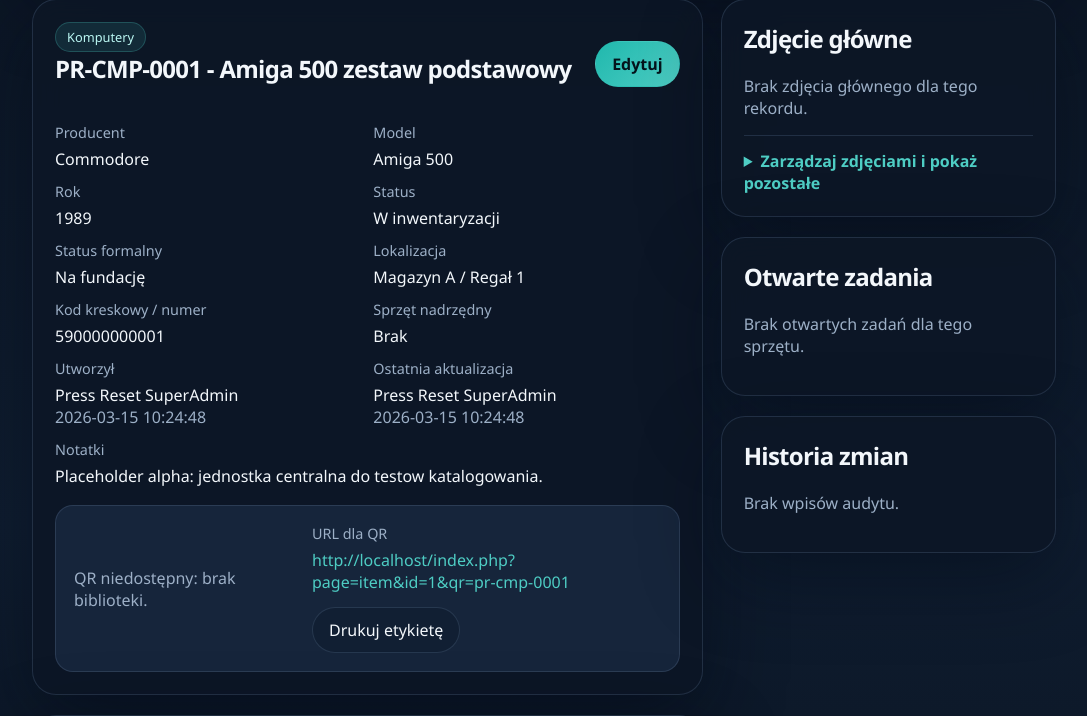
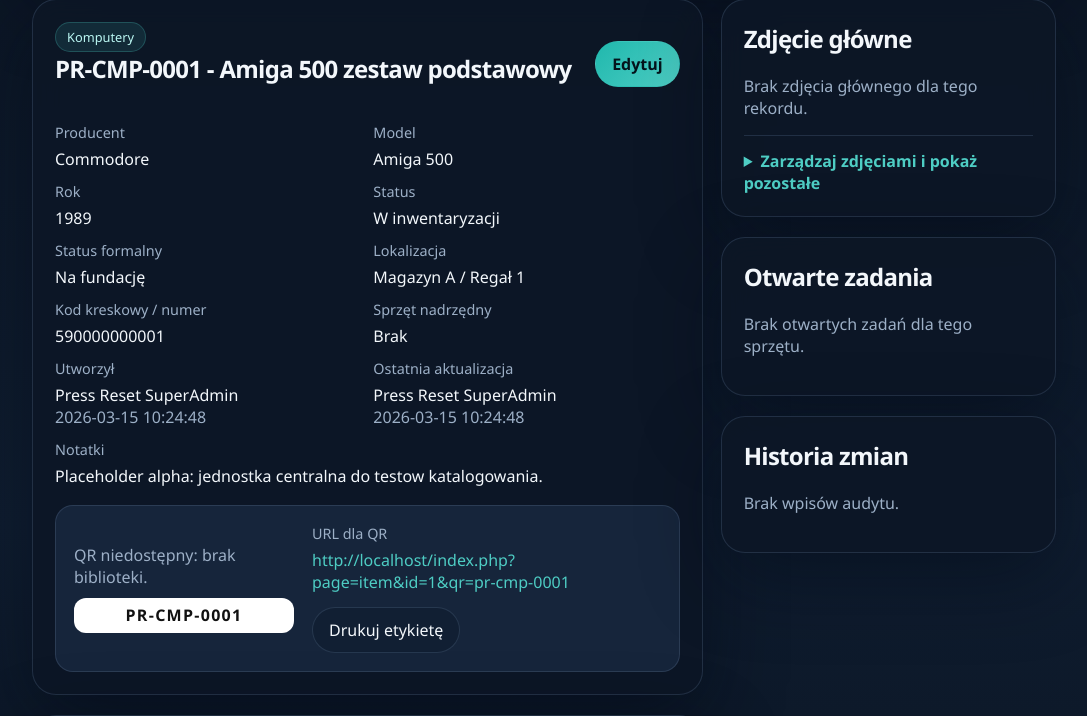
Before and after one commit to vejinnovem/pri, a PHP site: page /index.php?page=item&id=1 in a window 1280 px wide. Shown: the part 515-1231 px from the top of the page, without its empty margins (96-1183 px from the left). Run offline with PHP 8.4, Linux system fonts and the light colour scheme; a user stored in the database is signed in; data comes from the database, SQL or seed files in the repository; data that the repository does not hold is empty; some libraries are stand-ins or nearby versions.

Commit message:
Simplify printable QR labels

```diff
--- a/app/helpers.php
+++ b/app/helpers.php
@@ -749,6 +749,15 @@ function qr_svg_markup(string $content, int $size = 220): string
     return $writer->writeString($content);
 }
 
+function qr_label_markup(string $content, string $inventoryCode, int $size = 220): string
+{
+    return sprintf(
+        '<div class="qr-label"><div class="qr-svg">%s</div><div class="qr-label-code">%s</div></div>',
+        qr_svg_markup($content, $size),
+        h($inventoryCode)
+    );
+}
+
 function create_image_resource(string $sourcePath, string $mime): GdImage|false
 {
     return match ($mime) {
--- a/assets/style.css
+++ b/assets/style.css
@@ -430,6 +430,14 @@ textarea {
     max-width: 220px;
 }
 
+.qr-label {
+    width: 100%;
+    max-width: 240px;
+    display: grid;
+    gap: 10px;
+    justify-items: center;
+}
+
 .qr-svg svg {
     width: 100%;
     height: auto;
@@ -437,6 +445,19 @@ textarea {
     border-radius: 18px;
     background: #fff;
     padding: 10px;
+}
+
+.qr-label-code {
+    width: 100%;
+    padding: 8px 12px;
+    border-radius: 12px;
+    background: #fff;
+    color: #111;
+    text-align: center;
+    font-size: 1rem;
+    font-weight: 800;
+    letter-spacing: 0.08em;
+    line-height: 1.2;
 }
 
 .qr-block a,
@@ -588,6 +648,10 @@ code, pre {
 }
 
 @media print {
+    @page {
+        margin: 0;
+    }
+
     body {
         background: #fff;
         color: #000;
--- a/index.php
+++ b/index.php
@@ -2067,23 +2067,9 @@ if ($page === 'item-label') {
         <title><?= h($item['inventory_code']) ?> | Etykieta</title>
         <link rel="stylesheet" href="assets/style.css">
     </head>
-    <body>
-    <main class="label-shell">
-        <div class="print-actions">
-            <button class="button primary" type="button" onclick="window.print()">Drukuj</button>
-            <a class="button" href="index.php?page=item&id=<?= (int) $item['id'] ?>">Wróć do rekordu</a>
-        </div>
-        <section class="panel label-card">
-            <div class="qr-svg"><?= qr_svg_markup($qrUrl, 260) ?></div>
-            <div>
-                <div class="badge"><?= h($item['category_name']) ?></div>
-                <h1 style="margin: 12px 0 10px; font-size: 2rem;"><?= h($item['inventory_code']) ?></h1>
-                <h2 style="margin: 0 0 10px;"><?= h($item['title']) ?></h2>
-                <p class="muted" style="margin: 0 0 14px;"><?= h($item['manufacturer']) ?> / <?= h($item['model']) ?></p>
-                <p style="margin: 0 0 12px;"><strong>URL:</strong><br><?= h($qrUrl) ?></p>
-                <p style="margin: 0;"><strong>Lokalizacja:</strong><br><?= h(location_label($item) ?: 'Brak') ?></p>
-            </div>
-        </section>
+    <body class="label-print-page">
+    <main class="label-print-shell">
+        <?= qr_label_markup($qrUrl, (string) $item['inventory_code'], 320) ?>
     </main>
     </body>
     </html>
@@ -2693,7 +2679,7 @@ if ($page === 'item') {
                     <div style="flex-basis: 100%;"><label>Notatki</label><div><?= nl2br(h($item['notes'])) ?></div></div>
                 </div>
                 <div class="qr-block" style="margin-top: 18px;">
-                    <div class="qr-svg"><?= qr_svg_markup($qrUrl, 220) ?></div>
+                    <?= qr_label_markup($qrUrl, (string) $item['inventory_code'], 220) ?>
                     <div>
                         <label>URL dla QR</label>
                         <div><a href="<?= h($qrUrl) ?>"><?= h($qrUrl) ?></a></div>
```
Also changed, not shown: other parts of assets/style.css (+44 -0 lines).
